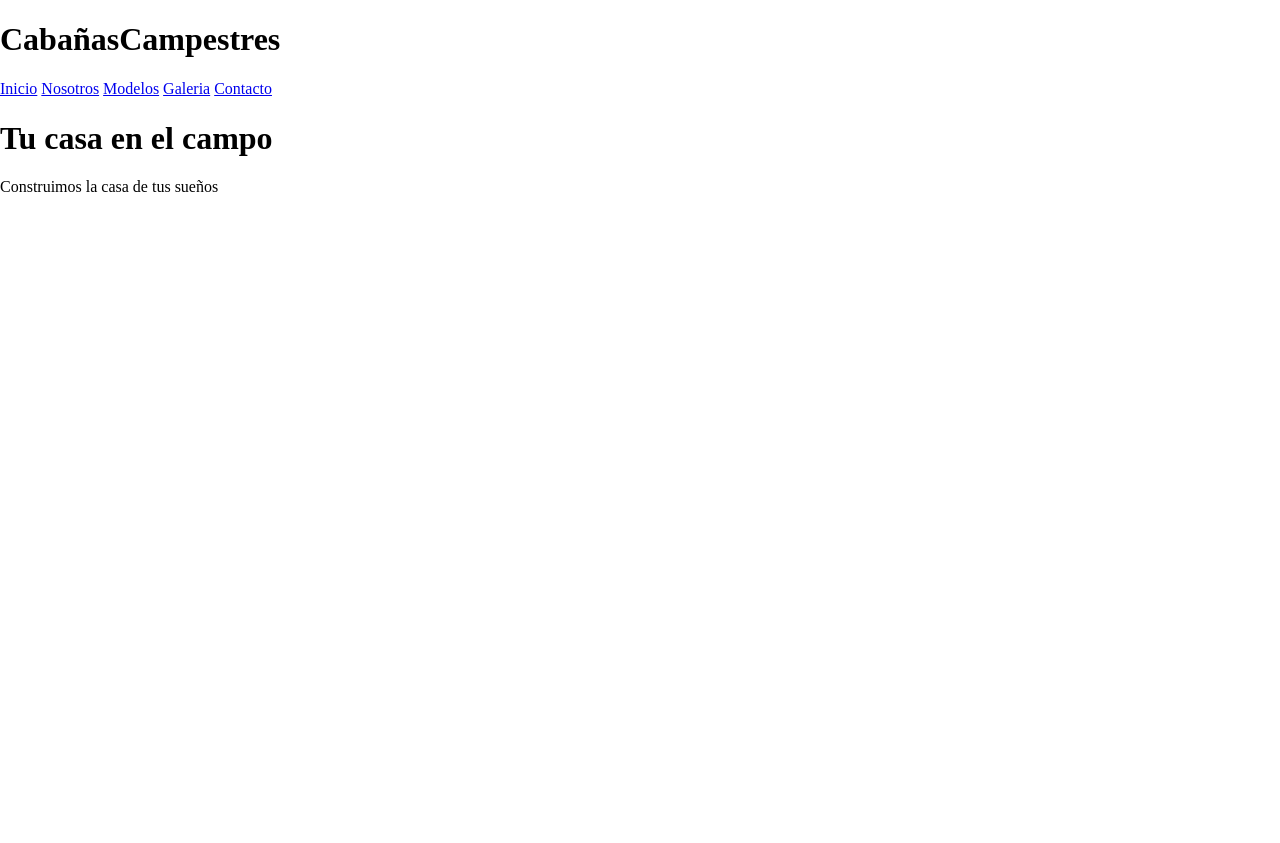
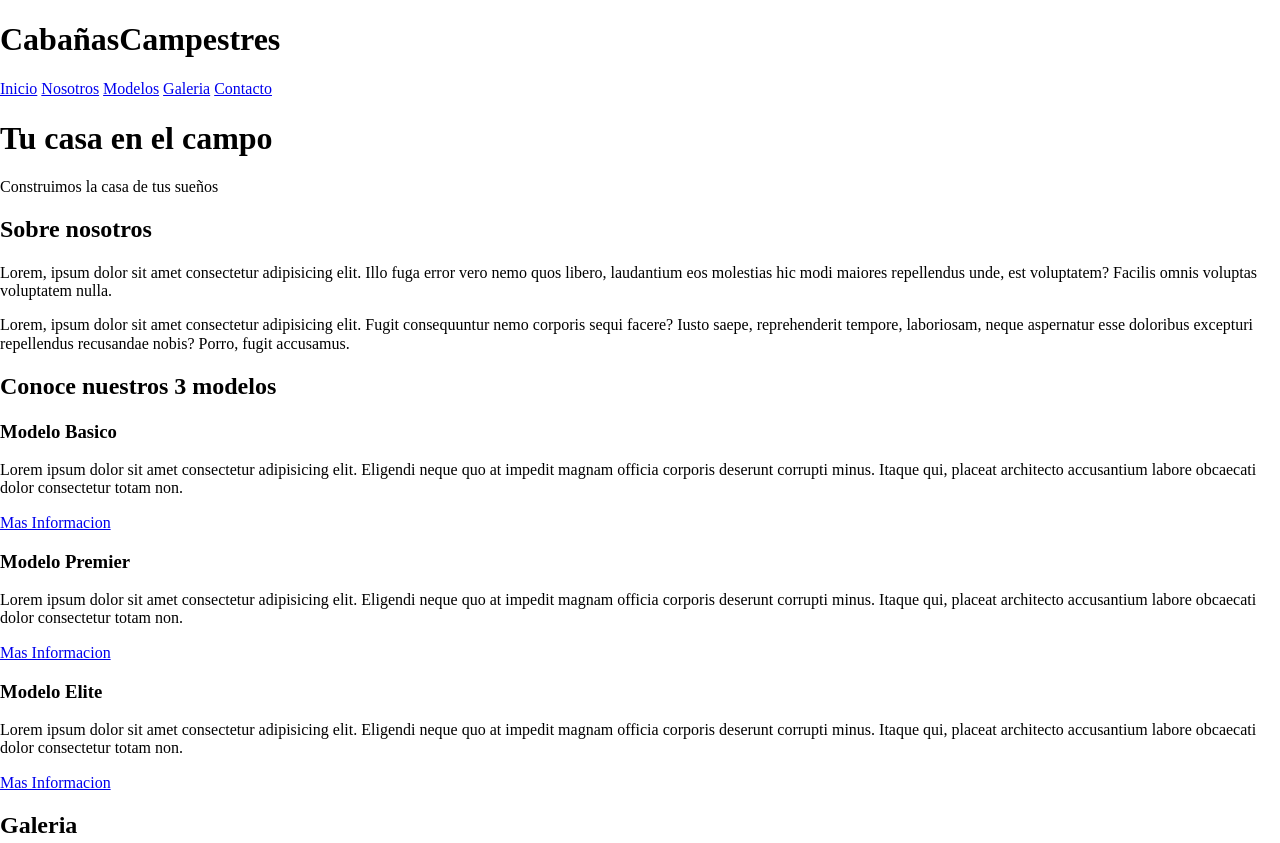
Before and after one commit to ferkuellar/proy_1, a plain HTML site: page index.html in a window 1280 px wide. Shown: the top 843 px of the page. Before the commit the page ends 800 px from the top, so only its background shows below. Drawn offline with Linux system fonts and the light colour scheme.

Commit message:
Se tarbaja en la estructura del HTML para despues darle formato al CSS

```diff
--- a/index.html
+++ b/index.html
@@ -42,7 +42,83 @@ y en linea con los estandares modernos se dirige con precision solo a los estilo
             </div>
         </div>
     </header>
+    <!-- En el class se integro un shortcut a Bootstrap 5 (mt-5) que significa margin top 5  -->
+    <!--Section sobre nosotros  -->
+<section class="contenedor mt-5 nosotros">
+        <div class="contenido-nosotros">
+            <h2>Sobre nosotros</h2>
+            <p>Lorem, ipsum dolor sit amet consectetur adipisicing elit. Illo fuga
+                error vero nemo quos libero, laudantium eos molestias hic modi maiores
+                repellendus unde, est voluptatem? Facilis omnis voluptas voluptatem nulla.
+            </p>
 
+            <p>Lorem, ipsum dolor sit amet consectetur adipisicing elit. Fugit consequuntur
+                nemo corporis sequi facere? Iusto saepe, reprehenderit tempore, laboriosam,
+                neque aspernatur esse doloribus excepturi repellendus recusandae nobis? Porro,
+                fugit accusamus.</p>
+        </div>
+    </section>
+
+    <main class="contenedor mt-5">
+        <h2>Conoce nuestros 3 modelos</h2>
+
+        <div class="modelo basico">
+            <div class="contenido-modelo">
+                <h3>Modelo Basico</h3>
+                <p>Lorem ipsum dolor sit amet consectetur adipisicing elit. Eligendi neque quo at impedit magnam officia corporis deserunt corrupti minus. Itaque qui, placeat architecto accusantium labore obcaecati dolor consectetur totam non.</p>
+
+                <a href="#" class="btn">Mas Informacion</a>
+            </div>
+        </div><!--Modelo 1-->
+
+        <div class="modelo basico">
+            <div class="contenido-modelo">
+                <h3>Modelo Premier</h3>
+                <p>Lorem ipsum dolor sit amet consectetur adipisicing elit. Eligendi neque quo at impedit magnam officia corporis deserunt corrupti minus. Itaque qui, placeat architecto accusantium labore obcaecati dolor consectetur totam non.</p>
+
+                <a href="#" class="btn">Mas Informacion</a>
+            </div>
+        </div><!--Modelo 2-->
+
+        <div class="modelo basico">
+            <div class="contenido-modelo">
+                <h3>Modelo Elite</h3>
+                <p>Lorem ipsum dolor sit amet consectetur adipisicing elit. Eligendi neque quo at impedit magnam officia corporis deserunt corrupti minus. Itaque qui, placeat architecto accusantium labore obcaecati dolor consectetur totam non.</p>
+
+                <a href="#" class="btn">Mas Informacion</a>
+            </div>
+        </div><!--Modelo 3-->
+
+        <section class="contenedor mt-5">
+            <h2>Galeria</h2>
+            <div class="galeria">
+
+                <div class="imagen">
+                    <img src="img/imagen_1.jpg" alt="imagen galeria">
+                </div>
+                <div class="imagen">
+                    <img src="img/imagen_2.jpg" alt="imagen galeria">
+                </div>
+                <div class="imagen">
+                    <img src="img/imagen_3.jpg" alt="imagen galeria">
+                </div>
+                <div class="imagen">
+                    <img src="img/imagen_4.jpg" alt="imagen galeria">
+                </div>
+                <div class="imagen">
+                    <img src="img/imagen_5.jpg" alt="imagen galeria">
+                </div>
+                <div class="imagen">
+                    <img src="img/imagen_6.jpg" alt="imagen galeria">
+                </div>
+                <div class="imagen">
+                    <img src="img/imagen_7.jpg" alt="imagen galeria">
+                </div>
+
+            </div>
+        </section>
+
+    </main>
 
 </body>
 </html>
```
